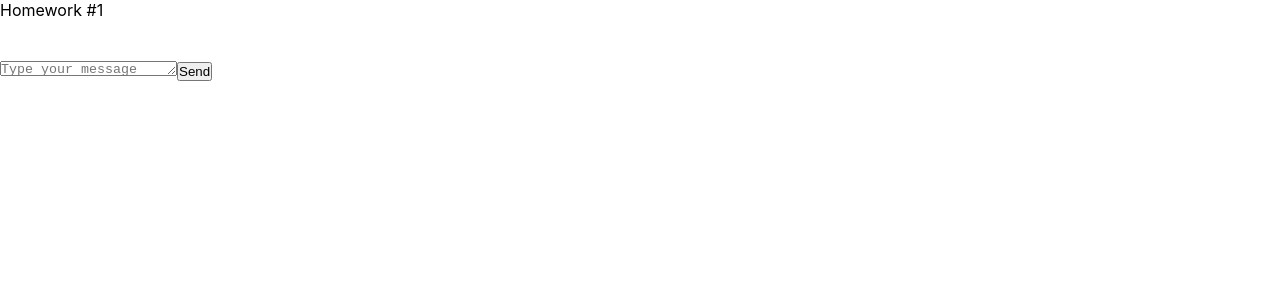
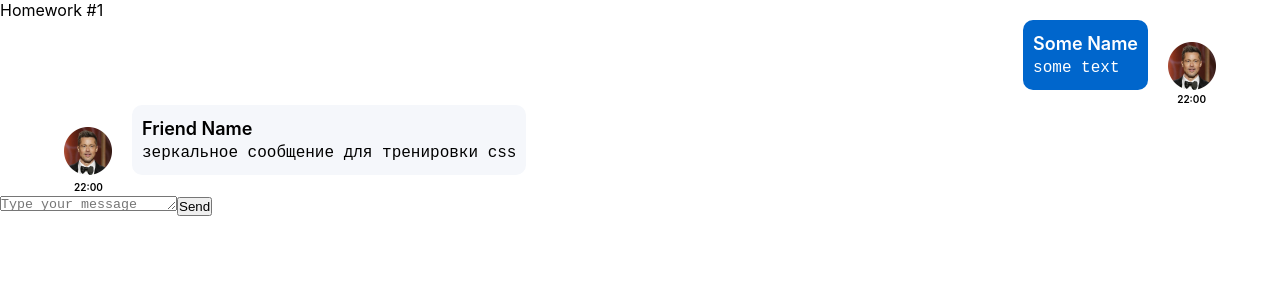
Before and after one commit to john1925brown/homeWork__02-sprint, a React (Create React App) app: page / in a window 1280 px wide. Shown: the top 300 px of the page. Built offline with nearby package versions, Linux system fonts and the light colour scheme.

Commit message:
add styled for messages

```diff
--- a/package.json
+++ b/package.json
@@ -1,6 +1,6 @@
 {
   "name": "hws2",
-  "homepage": "http://IgnatZakalinsky.github.io/hws2",
+  "homepage": "http://john1925brown.github.io/homeWork__02-sprint",
   "version": "0.1.0",
   "private": true,
   "dependencies": {
@@ -23,6 +23,7 @@
     "react-router-dom": "6.4.3",
     "react-scripts": "5.0.1",
     "redux": "4.2.0",
+    "styled-components": "^6.1.13",
     "typescript": "4.7.4",
     "uuid": "9.0.0",
     "web-vitals": "2.1.4"
--- a/src/s2-homeworks/hw01/HW1.tsx
+++ b/src/s2-homeworks/hw01/HW1.tsx
@@ -1,33 +1,38 @@
-import React from 'react'
-import Message from './message/Message'
-import MessageSender from './message-sender/MessageSender'
-import s2 from '../../s1-main/App.module.css'
-import FriendMessage from './friend-message/FriendMessage'
-import avatar from './avatar.png'
+import Message from './message/Message';
+import MessageSender from './message-sender/MessageSender';
+import s2 from '../../s1-main/App.module.css';
+import FriendMessage from './friend-message/FriendMessage';
+import avatar from './avatar.png';
 
 /*
-* 1 - описать тип MessageType
-* 2 - описать тип MessagePropsType в файле Message.tsx
-* 3 - в файле Message.tsx отобразить приходящие данные
-* 4 - выполнить пункты 2, 3 в файле FriendMessage.tsx
+
  * 5 - сделать стили в соответствии с дизайном
  * */
 
-// нужно создать правильный тип вместо any
-export type MessageType = any
+export type MessageType = {
+  id: number;
+  user: {
+    avatar: string;
+    name: string;
+  };
+  message: {
+    text: string;
+    time: string;
+  };
+};
 
 // структуру объекта не менять
 export const message0: MessageType = {
   id: 0,
   user: {
     avatar: avatar, // можно менять
-        name: 'Some Name',  // можно менять
+    name: 'Some Name', // можно менять
   },
   message: {
-        text: 'some textsome textsome textsome textsome textsome textsome text', // можно менять
+    text: 'some text', // можно менять
     time: '22:00', // можно менять
   },
-}
+};
 export const friendMessage0: MessageType = {
   id: 100,
   user: {
@@ -38,7 +43,7 @@ export const friendMessage0: MessageType = {
     text: 'зеркальное сообщение для тренировки css', // можно менять
     time: '22:00', // можно менять
   },
-}
+};
 
 const HW1 = () => {
   return (
@@ -55,7 +60,7 @@ const HW1 = () => {
         <MessageSender M={Message} />
       </div>
     </div>
-    )
-}
+  );
+};
 
-export default HW1
+export default HW1;
--- a/src/s2-homeworks/hw01/friend-message/FriendMessage.tsx
+++ b/src/s2-homeworks/hw01/friend-message/FriendMessage.tsx
@@ -1,49 +1,84 @@
-import React from 'react'
-import s from './FriendMessage.module.css'
+import s from './FriendMessage.module.css';
+import { MessagePropsType } from '../message/Message';
+import { styled } from 'styled-components';
 
-// создать тип вместо any и отобразить приходящие данные
-const FriendMessage = (props: any) => {
+const FriendMessage = (props: MessagePropsType) => {
   return (
-        <div
+    <StyledFriendMessage
       id={'hw1-friend-message-' + props.message.id}
       className={s.friendMessage}
     >
-            <div className={s.friendImageAndText}>
-                <img
+      <StyledFriendMessageBlock className={s.friendImageAndText}>
+        <StyledFriendAvatar
           id={'hw1-friend-avatar-' + props.message.id}
-                    // создаёт студент
-
-                    //
+          src={props.message.user.avatar}
         />
-                <div className={s.friendText}>
-                    <div
+        <StyledFriendText className={s.friendText}>
+          <StyledFriendName
             id={'hw1-friend-name-' + props.message.id}
             className={s.friendName}
           >
-                        {/*создаёт студент*/}
-
-                        {/**/}
-                    </div>
+            {props.message.user.name}
+          </StyledFriendName>
           <pre
             id={'hw1-friend-text-' + props.message.id}
             className={s.friendMessageText}
           >
-                        {/*создаёт студент*/}
-
-                        {/**/}
+            {props.message.message.text}
           </pre>
-                </div>
-            </div>
-            <div
+        </StyledFriendText>
+      </StyledFriendMessageBlock>
+      <StyledTime
         id={'hw1-friend-time-' + props.message.id}
         className={s.friendTime}
       >
-                {/*создаёт студент*/}
+        {props.message.message.time}
+      </StyledTime>
+    </StyledFriendMessage>
+  );
+};
 
-                {/**/}
-            </div>
-        </div>
-    )
-}
+export default FriendMessage;
 
-export default FriendMessage
+const StyledFriendMessage = styled.div`
+  width: 90%;
+  margin: 0 auto;
+`;
+
+const StyledFriendMessageBlock = styled.div`
+  display: flex;
+  justify-content: start;
+  flex-direction: row;
+  align-items: center;
+  gap: 20px;
+`;
+
+const StyledFriendAvatar = styled.img`
+  width: 48px;
+  height: 48px;
+  align-self: flex-end;
+`;
+
+const StyledFriendText = styled.div`
+  font-weight: 400;
+  font-size: 16px;
+  color: #000;
+  padding: 13px 10px;
+  background-color: #f5f7fb;
+  border-radius: 10px;
+  display: flex;
+  flex-direction: column;
+  gap: 5px;
+`;
+
+const StyledFriendName = styled.div`
+  font-weight: 600;
+  font-size: 18px;
+`;
+
+const StyledTime = styled.span`
+  margin-left: 10px;
+  font-weight: 600;
+  font-size: 10px;
+  color: #000;
+`;
--- a/src/s2-homeworks/hw01/message/Message.tsx
+++ b/src/s2-homeworks/hw01/message/Message.tsx
@@ -1,40 +1,80 @@
-import React from 'react'
-import s from './Message.module.css'
+import s from './Message.module.css';
+import { MessageType } from '../HW1';
+import { styled } from 'styled-components';
 
-// нужно создать правильный тип вместо any
-export type MessagePropsType = any
+export type MessagePropsType = {
+  message: MessageType;
+};
 
-// нужно отобразить приходящие данные
 const Message = (props: MessagePropsType) => {
-    return (
-        <div id={'hw1-message-' + props.message.id} className={s.message}>
-            <div className={s.imageAndText}>
-                <img
-                    id={'hw1-avatar-' + props.message.id}
-                    // создаёт студент
+  return (
+    <StyledMessage id={'hw1-message-' + props.message.id} className={s.message}>
+      <StyledMessageBlock className={s.imageAndText}>
+        <StyledAvatar
+          id={'hw1-avatar-' + props.message.id}
+          src={props.message.user.avatar}
+        />
+        <StyledText className={s.text}>
+          <StyledName id={'hw1-name-' + props.message.id} className={s.name}>
+            {props.message.user.name}
+          </StyledName>
+          <pre id={'hw1-text-' + props.message.id} className={s.messageText}>
+            {props.message.message.text}
+          </pre>
+        </StyledText>
+      </StyledMessageBlock>
+      <StyledTime id={'hw1-time-' + props.message.id} className={s.time}>
+        {props.message.message.time}
+      </StyledTime>
+    </StyledMessage>
+  );
+};
+export default Message;
 
-                    //
-                />
-                <div className={s.text}>
-                    <div id={'hw1-name-' + props.message.id} className={s.name}>
-                        {/*создаёт студент*/}
+const StyledMessage = styled.div`
+  display: flex;
+  flex-direction: column;
+  width: 90%;
+  margin: 0 auto;
+`;
 
-                        {/**/}
-                    </div>
-                    <pre id={'hw1-text-' + props.message.id} className={s.messageText}>
-                        {/*создаёт студент*/}
+const StyledMessageBlock = styled.div`
+  display: flex;
+  justify-content: end;
+  flex-direction: row-reverse;
+  align-items: center;
+  gap: 20px;
+`;
 
-                        {/**/}
-                    </pre>
-                </div>
-            </div>
-            <div id={'hw1-time-' + props.message.id} className={s.time}>
-                {/*создаёт студент*/}
+const StyledAvatar = styled.img`
+  width: 48px;
+  height: 48px;
+  align-self: flex-end;
+`;
 
-                {/**/}
-            </div>
-        </div>
-    )
-}
+const StyledText = styled.div`
+  font-weight: 400;
+  font-size: 16px;
+  color: #fff;
+  padding: 13px 10px;
+  background-color: #06c;
+  border-radius: 10px;
+  display: flex;
+  flex-direction: column;
+  gap: 5px;
+`;
 
-export default Message
+const StyledName = styled.div`
+  align-self: flex-end;
+  font-weight: 600;
+  font-size: 18px;
+`;
+
+const StyledTime = styled.span`
+  font-weight: 600;
+  font-size: 10px;
+  color: #000;
+  align-self: flex-end;
+  margin-right: 10px;
+  margin-top: 3px;
+`;
```
Also changed, not shown: 1 other file (tests, documents, lock files or other folders). Lines whose indentation alone changed are shown as unchanged.
